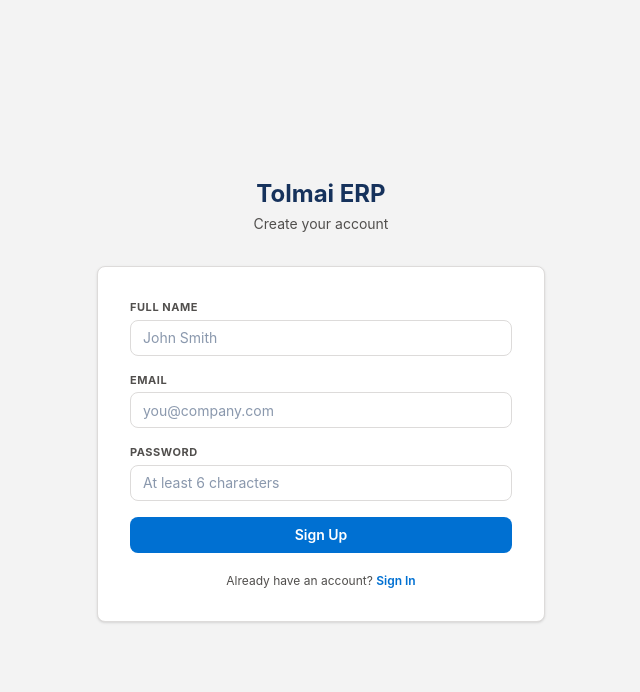
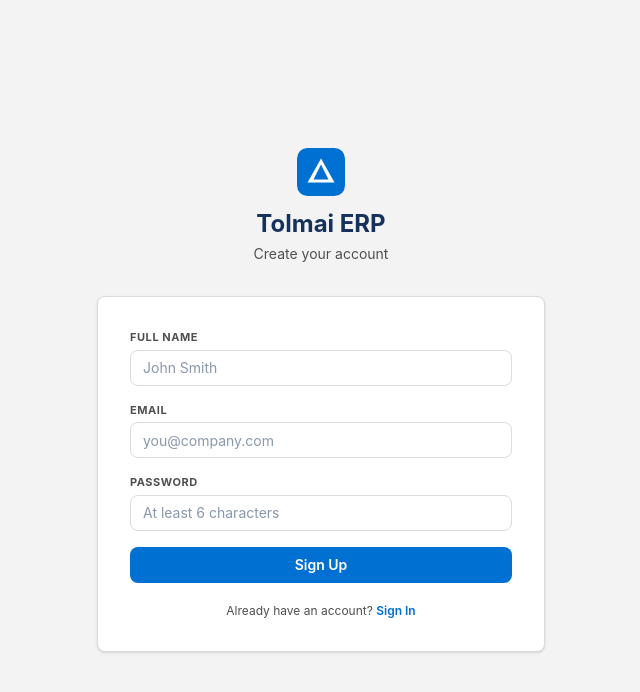
Before and after one commit to edley/tolmaiERP, a React (Vite) app: page /signup in a window 1280 px wide. Shown: the top 692 px of the page, without its empty margins (319-959 px from the left). Built offline with nearby package versions, Linux system fonts and the light colour scheme; no server answers.

Commit message:
feat: add Tolmai logo (chevron mark representing 'To Be Bold')
- New Logo component at src/components/ui/logo.tsx with geometric chevron/peak mark
- Replaced hardcoded SVG icon in Sidebar, Header, and Signup page
- Meaning: Τόλμαι (Tolmai) = To Be Bold / To Dare

```diff
--- a/src/components/Layout/Header.tsx
+++ b/src/components/Layout/Header.tsx
@@ -4,6 +4,7 @@ import { useCompany } from '../../contexts/CompanyContext'
 import { PeriodSwitcher } from '../PeriodSwitcher'
 import { AccountMenu } from '../ui/account-menu'
 import { LiveClock } from '../ui/live-clock'
+import { Logo } from '../ui/logo'
 import { Menu } from 'lucide-react'
 
 export function Header({ onMenuClick }: { onMenuClick?: () => void }) {
@@ -41,7 +42,7 @@ export function Header({ onMenuClick }: { onMenuClick?: () => void }) {
         >
           <Menu className="w-5 h-5" />
         </button>
-        <span className="text-sm font-bold text-[#16325c] truncate">Tolmai ERP</span>
+        <Logo size={22} className="min-w-0" />
         <PeriodSwitcher />
       </div>
       <div className="flex items-center gap-2 sm:gap-3 shrink-0">
--- a/src/components/Layout/Sidebar.tsx
+++ b/src/components/Layout/Sidebar.tsx
@@ -18,6 +18,7 @@ import {
   ChevronRight,
   Database,
 } from 'lucide-react'
+import { Logo } from '../ui/logo'
 import { useRBAC } from '../../hooks/useRBAC'
 import { useCompany } from '../../contexts/CompanyContext'
 import { ALL_MENUS, isGroup } from '../../lib/menus'
@@ -189,11 +190,7 @@ export function Sidebar({ onClose }: { onClose?: () => void }) {
     <aside className="w-56 bg-white border-r border-[#dddbda] flex flex-col h-full">
       <div className="px-5 py-4 border-b border-[#dddbda] shrink-0">
         <NavLink to="/" onClick={onClose} className="flex items-center gap-2.5">
-          <div className="w-7 h-7 rounded bg-[#0070d2] flex items-center justify-center">
-            <svg className="w-4 h-4 text-white" fill="none" stroke="currentColor" viewBox="0 0 24 24">
-              <path strokeLinecap="round" strokeLinejoin="round" strokeWidth={2} d="M9 7h6m0 10v-3m-3 3h.01M9 17h.01M9 14h.01M12 14h.01M15 11h.01M12 11h.01M9 11h.01M7 21h10a2 2 0 002-2V5a2 2 0 00-2-2H7a2 2 0 00-2 2v14a2 2 0 002 2z" />
-            </svg>
-          </div>
+          <Logo size={28} showText={false} />
           <div>
             <span className="text-sm font-bold text-[#16325c] block leading-tight">Tolmai ERP</span>
             <span className="text-[10px] text-[#514f4d]">Accounting</span>
--- /dev/null
+++ b/src/components/ui/logo.tsx
@@ -0,0 +1,32 @@
+interface LogoProps {
+  size?: number
+  showText?: boolean
+  className?: string
+}
+
+export function Logo({ size = 32, showText = true, className = '' }: LogoProps) {
+  return (
+    <div className={`flex items-center gap-2.5 ${className}`}>
+      <svg
+        width={size}
+        height={size}
+        viewBox="0 0 32 32"
+        fill="none"
+        xmlns="http://www.w3.org/2000/svg"
+      >
+        <rect width="32" height="32" rx="7" fill="#0070d2" />
+        <path
+          d="M16 7L25 23H7L16 7Z"
+          fill="white"
+        />
+        <path
+          d="M16 11L11 21H21L16 11Z"
+          fill="#0070d2"
+        />
+      </svg>
+      {showText && (
+        <span className="text-sm font-bold text-[#16325c] block leading-tight">Tolmai ERP</span>
+      )}
+    </div>
+  )
+}
--- a/src/pages/Signup/index.tsx
+++ b/src/pages/Signup/index.tsx
@@ -1,6 +1,7 @@
 import { useState } from 'react'
 import { Link, Navigate } from 'react-router-dom'
 import { useAuth } from '../../contexts/AuthContext'
+import { Logo } from '../../components/ui/logo'
 
 export function Signup() {
   const { user, loading, signup, isOnline } = useAuth()
@@ -47,6 +48,9 @@ export function Signup() {
     <div className="min-h-screen bg-[#f3f3f3] flex items-center justify-center p-4">
       <div className="w-full max-w-md">
         <div className="text-center mb-8">
+          <div className="flex justify-center mb-3">
+            <Logo size={48} showText={false} />
+          </div>
           <h1 className="text-2xl font-bold text-[#16325c]">Tolmai ERP</h1>
           <p className="text-sm text-[#514f4d] mt-1">Create your account</p>
         </div>
```
